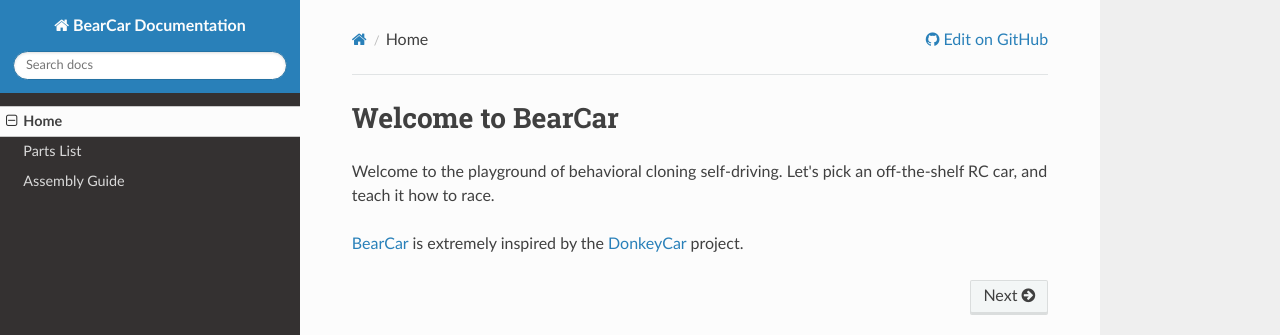
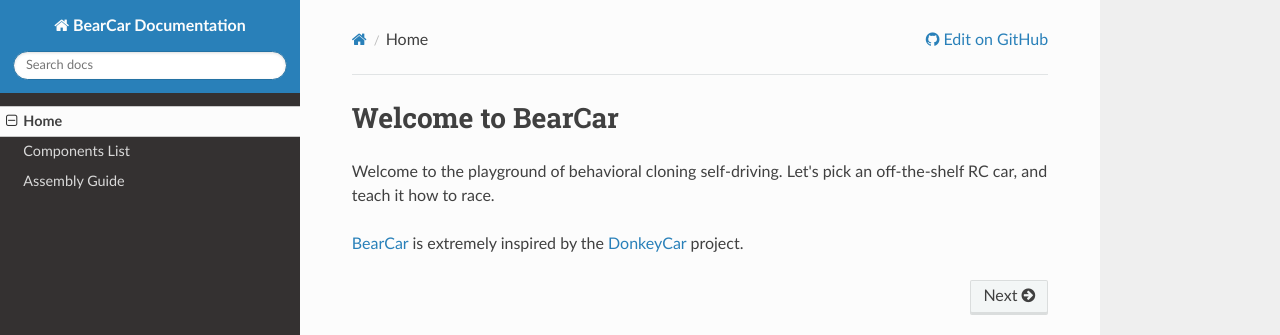
Before and after one commit to UCAEngineeringPhysics/bearcar_docs, an MkDocs documentation site: the page built from docs/index.md, in a window 1280 px wide. Shown: the top 335 px of the page. Built offline with MkDocs 1.6.1, drawn with Linux system fonts in a browser that asks for light colours; nearby versions of some CDN libraries.

Commit message:
update components list page

```diff
--- a/mkdocs.yml
+++ b/mkdocs.yml
@@ -5,7 +5,7 @@
   - Home: index.md
     # - Quick Start: quick_start.md
     # - Wiring Guide: wiring.md
-  - Parts List: components.md
+  - Components List: components.md
   - Assembly Guide: assembly.md
     # - Software Installation and Test Guide: software.md
     # - Data Collection Guide: collect_data.md
```
Also changed, not shown: docs/components.md (+1 -1 lines).
